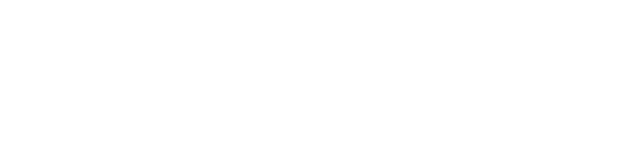
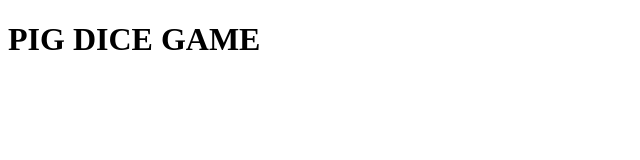
Before and after one commit to Mikemike-22/dice-game, a plain HTML site: page index.html in a window 1280 px wide. Shown: the whole page, without its empty margins (0-640 px from the left). Drawn offline with Linux system fonts and the light colour scheme.

Commit message:
add a heading

```diff
--- a/index.html
+++ b/index.html
@@ -5,6 +5,8 @@
     <title>PIG-DICE-GAME</title>
   </head>
   <body>
+    <h1>PIG DICE GAME</h1>
+
 
   </body>
 </html>
```
